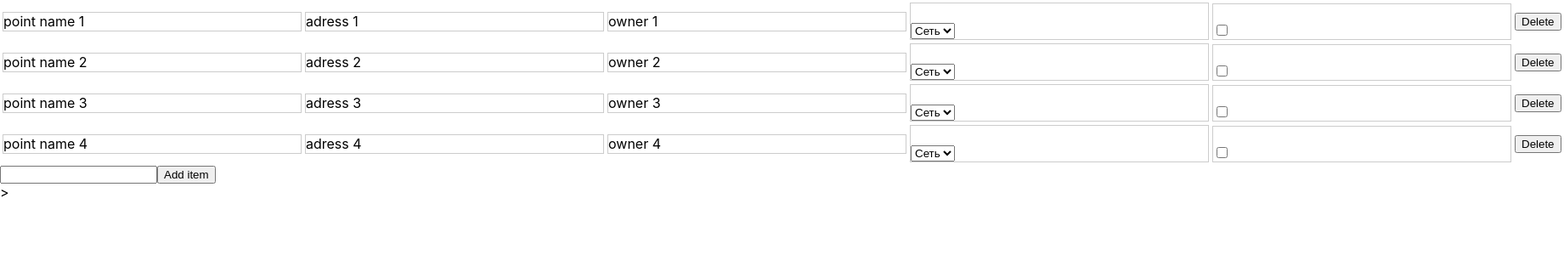
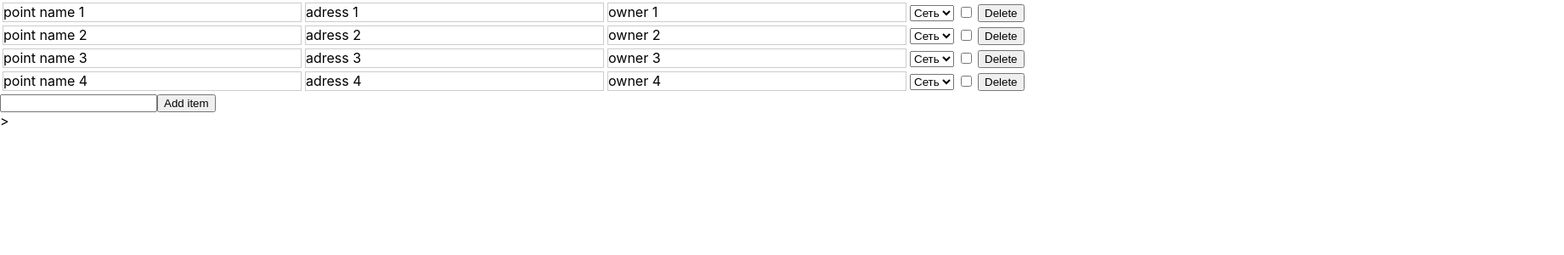
Before and after one commit to SunSide7/ReactApp, a React (Create React App) app: page / in a window 1280 px wide. Shown: the top 300 px of the page at 85% size, 1841 px wide, since content can reach past the window. Built offline with nearby package versions, Linux system fonts and the light colour scheme.

Commit message:
commit #38: Checkbox And Select Placement edited

```diff
--- a/src/components/TableRow/TableRow.js
+++ b/src/components/TableRow/TableRow.js
@@ -64,25 +64,35 @@ class TableRow extends Component {
 						}}
 					/>
 				</td>
+
 				<td>
 					{/* { this.props.age } */}
-					<Field
+					{/* <Field
 						value={this.props.type}
 						keyName={'type'}
 						onChangeValue={(value, item) => {
 							this.onChangeValue(value, outletInfo, 'type')
 						}}
 					/>
+					 */}
+					 <select name="" id="" defaultValue="default">
+						{/* { true && <option disabled selected hidden value="default"></option> } */}
+						<option value="option_1">Сеть</option>
+						<option value="option_2">ИП</option>
+					</select>
 				</td>
+
 				<td>
 					{/* { this.props.age } */}
-					<Field
+					{/* <Field
 						value={this.props.isActive}
 						keyName={'isActive'}
 						onChangeValue={(value, item) => {
 							this.onChangeValue(value, outletInfo, 'isActive')
 						}}
 					/>
+					 */}
+					 <input checked={false} type="checkbox"/>
 				</td>
 
 				{/* <td>
```
Also changed, not shown: src/components/Field/Field.js (+5 -5 lines).
